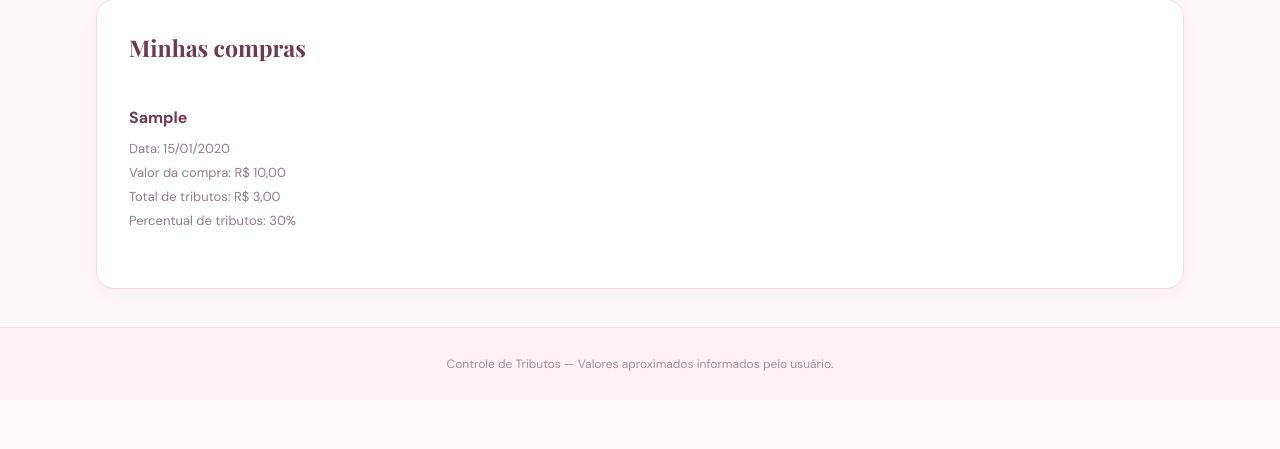
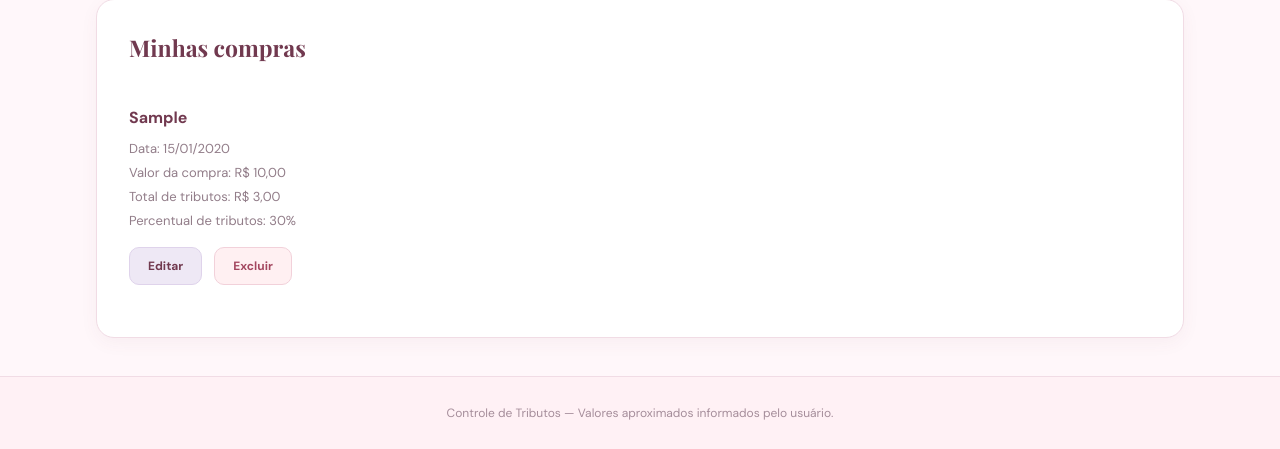
Before and after one commit to luuhskr/proejto-impostos-back-tqc2, a Spring Boot app: page / in a window 1280 px wide. Shown: the part 1185-1634 px from the top of the page. Before the commit the page ends 1556 px from the top, so only its background shows below. Run offline with Spring Boot 4, Linux system fonts and the light colour scheme; tables that the repository leaves empty hold one stand-in row (values such as "Sample post").

Commit message:
Finalização mvp

```diff
--- a/src/main/java/br/com/controle/controller/NotaFiscalController.java
+++ b/src/main/java/br/com/controle/controller/NotaFiscalController.java
@@ -21,13 +21,21 @@ public class NotaFiscalController {
         this.service = service;
     }
 
-    // Listar todas as notas
+    // Listar todas as compras
     @GetMapping
     public List<NotaFiscal> listarTodas() {
         return service.listarTodas();
     }
 
-    // Cadastrar uma nota
+    // Buscar uma compra pelo ID
+    @GetMapping("/{id}")
+    public ResponseEntity<NotaFiscal> buscarPorId(@PathVariable Long id) {
+        return service.buscarPorId(id)
+                .map(ResponseEntity::ok)
+                .orElse(ResponseEntity.notFound().build());
+    }
+
+    // Cadastrar uma compra
     @PostMapping
     public ResponseEntity<NotaFiscal> cadastrar(
             @Valid @RequestBody NotaFiscal notaFiscal) {
@@ -38,4 +46,40 @@ public class NotaFiscalController {
                 .status(HttpStatus.CREATED)
                 .body(notaSalva);
     }
+
+    // Editar uma compra
+    @PutMapping("/{id}")
+    public ResponseEntity<NotaFiscal> atualizar(
+            @PathVariable Long id,
+            @Valid @RequestBody NotaFiscal dados) {
+
+        return service.buscarPorId(id).map(compra -> {
+
+            compra.setNumero(dados.getNumero());
+            compra.setDataEmissao(dados.getDataEmissao());
+            compra.setValorTotal(dados.getValorTotal());
+            compra.setStatus(dados.getStatus());
+            compra.setTributosFederais(dados.getTributosFederais());
+            compra.setTributosEstaduais(dados.getTributosEstaduais());
+            compra.setTributosMunicipais(dados.getTributosMunicipais());
+
+            NotaFiscal atualizada = service.salvar(compra);
+
+            return ResponseEntity.ok(atualizada);
+
+        }).orElse(ResponseEntity.notFound().build());
+    }
+
+    // Excluir uma compra
+    @DeleteMapping("/{id}")
+    public ResponseEntity<Void> excluir(@PathVariable Long id) {
+
+        if (service.buscarPorId(id).isEmpty()) {
+            return ResponseEntity.notFound().build();
+        }
+
+        service.excluir(id);
+
+        return ResponseEntity.noContent().build();
+    }
 }
--- a/src/main/resources/static/script.js
+++ b/src/main/resources/static/script.js
@@ -4,7 +4,11 @@ const API_URL = "/api/notas-fiscais";
 const formulario = document.getElementById("formCompra");
 const listaCompras = document.getElementById("listaCompras");
 
-// Formatação de valores em reais
+let compraEditandoId = null;
+
+const botaoSalvar = formulario.querySelector('button[type="submit"]');
+
+// Formatar valores em reais
 function formatarMoeda(valor) {
     return Number(valor).toLocaleString("pt-BR", {
         style: "currency",
@@ -12,13 +16,13 @@ function formatarMoeda(valor) {
     });
 }
 
-// Formatação de datas
+// Formatar datas
 function formatarData(data) {
     const [ano, mes, dia] = data.split("-");
     return `${dia}/${mes}/${ano}`;
 }
 
-// Buscar compras cadastradas no backend
+// Carregar compras do backend
 async function carregarCompras() {
     try {
         const resposta = await fetch(API_URL);
@@ -38,7 +42,7 @@ async function carregarCompras() {
     }
 }
 
-// Exibir compras na tela
+// Mostrar compras na tela
 function mostrarCompras(compras) {
     listaCompras.innerHTML = "";
 
@@ -64,9 +68,34 @@ function mostrarCompras(compras) {
         tributos.textContent = "Total de tributos: " + formatarMoeda(compra.totalTributos);
 
         const percentual = document.createElement("p");
-        percentual.textContent = "Percentual de tributos: " + compra.percentualTributos + "%";
+        percentual.textContent =
+            "Percentual de tributos: " + compra.percentualTributos + "%";
 
-        item.append(titulo, data, valor, tributos, percentual);
+        // Área dos botões
+        const acoes = document.createElement("div");
+        acoes.className = "acoes-compra";
+
+        const botaoEditar = document.createElement("button");
+        botaoEditar.type = "button";
+        botaoEditar.className = "btn-editar";
+        botaoEditar.textContent = "Editar";
+
+        botaoEditar.addEventListener("click", () => {
+            editarCompra(compra);
+        });
+
+        const botaoExcluir = document.createElement("button");
+        botaoExcluir.type = "button";
+        botaoExcluir.className = "btn-excluir";
+        botaoExcluir.textContent = "Excluir";
+
+        botaoExcluir.addEventListener("click", () => {
+            excluirCompra(compra.id);
+        });
+
+        acoes.append(botaoEditar, botaoExcluir);
+
+        item.append(titulo, data, valor, tributos, percentual, acoes);
 
         listaCompras.appendChild(item);
     });
@@ -96,7 +125,52 @@ function atualizarResumo(compras) {
         percentual.toFixed(2).replace(".", ",") + "%";
 }
 
-// Cadastrar uma nova compra
+// Preencher formulário para editar uma compra
+function editarCompra(compra) {
+    compraEditandoId = compra.id;
+
+    document.getElementById("numero").value = compra.numero;
+    document.getElementById("dataEmissao").value = compra.dataEmissao;
+    document.getElementById("valorTotal").value = compra.valorTotal;
+    document.getElementById("tributosFederais").value = compra.tributosFederais;
+    document.getElementById("tributosEstaduais").value = compra.tributosEstaduais;
+    document.getElementById("tributosMunicipais").value = compra.tributosMunicipais;
+
+    botaoSalvar.textContent = "Salvar alterações";
+
+    document.querySelector(".formulario").scrollIntoView({
+        behavior: "smooth"
+    });
+}
+
+// Excluir uma compra
+async function excluirCompra(id) {
+    const confirmar = confirm("Tem certeza de que deseja excluir esta compra?");
+
+    if (!confirmar) {
+        return;
+    }
+
+    try {
+        const resposta = await fetch(`${API_URL}/${id}`, {
+            method: "DELETE"
+        });
+
+        if (!resposta.ok) {
+            throw new Error("Não foi possível excluir a compra.");
+        }
+
+        alert("Compra excluída com sucesso!");
+
+        await carregarCompras();
+
+    } catch (erro) {
+        console.error("Erro ao excluir:", erro);
+        alert("Não foi possível excluir a compra.");
+    }
+}
+
+// Cadastrar ou atualizar uma compra
 formulario.addEventListener("submit", async function(evento) {
     evento.preventDefault();
 
@@ -121,28 +195,39 @@ formulario.addEventListener("submit", async function(evento) {
     }
 
     try {
-        const resposta = await fetch(API_URL, {
-            method: "POST",
-            headers: {
-                "Content-Type": "application/json"
-            },
-            body: JSON.stringify(compra)
-        });
+        const editando = compraEditandoId !== null;
+
+        const resposta = await fetch(
+            editando ? `${API_URL}/${compraEditandoId}` : API_URL,
+            {
+                method: editando ? "PUT" : "POST",
+                headers: {
+                    "Content-Type": "application/json"
+                },
+                body: JSON.stringify(compra)
+            }
+        );
 
         if (!resposta.ok) {
             const mensagem = await resposta.text();
-            throw new Error(mensagem || "Erro ao cadastrar compra.");
+            throw new Error(mensagem || "Erro ao salvar compra.");
         }
 
-        alert("Compra cadastrada com sucesso!");
+        alert(editando
+            ? "Compra atualizada com sucesso!"
+            : "Compra cadastrada com sucesso!"
+        );
 
         formulario.reset();
+
+        compraEditandoId = null;
+        botaoSalvar.textContent = "Cadastrar compra";
 
         await carregarCompras();
 
     } catch (erro) {
-        console.error("Erro ao cadastrar:", erro);
-        alert("Não foi possível cadastrar a compra. Confira o console e o backend.");
+        console.error("Erro ao salvar:", erro);
+        alert("Não foi possível salvar a compra. Confira o console e o backend.");
     }
 });
 
--- a/src/main/resources/static/style.css
+++ b/src/main/resources/static/style.css
@@ -192,6 +192,44 @@ button:hover {
 /* HISTÓRICO DE COMPRAS */
 
 .item-compra {
+
+    /* AÇÕES DE CADA COMPRA */
+
+    .acoes-compra {
+        display: flex;
+        gap: 12px;
+        margin-top: 18px;
+    }
+
+    .acoes-compra button {
+        margin-top: 0;
+        padding: 10px 18px;
+        font-size: 12px;
+        box-shadow: none;
+    }
+
+    .btn-editar {
+        background: var(--lavender);
+        color: var(--wine);
+        border: 1px solid #dfd3eb;
+    }
+
+    .btn-editar:hover {
+        background: #e3d9ef;
+        box-shadow: none;
+    }
+
+    .btn-excluir {
+        background: #fff0f2;
+        color: #a44760;
+        border: 1px solid #f2d1da;
+    }
+
+    .btn-excluir:hover {
+        background: #fce1e8;
+        box-shadow: none;
+    }
+
     padding: 20px 0;
     border-bottom: 1px solid var(--border);
 }
```
